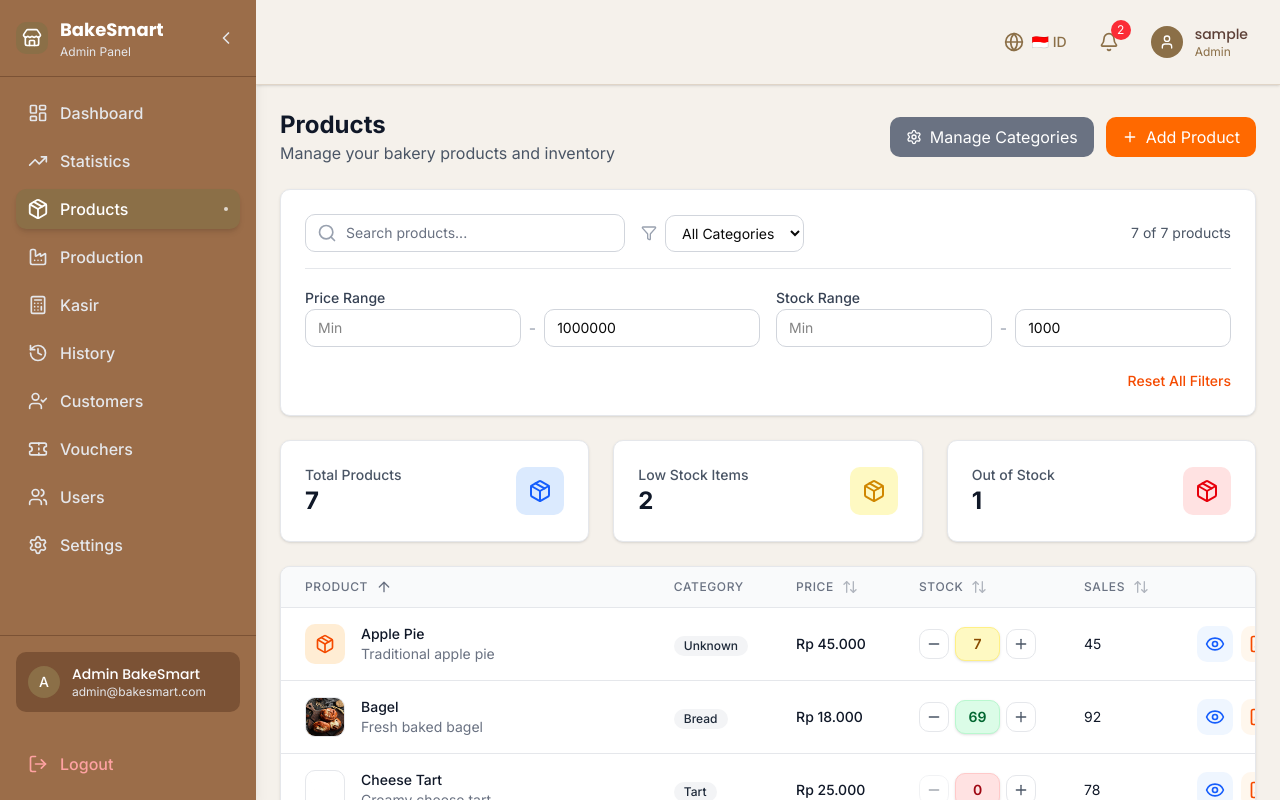
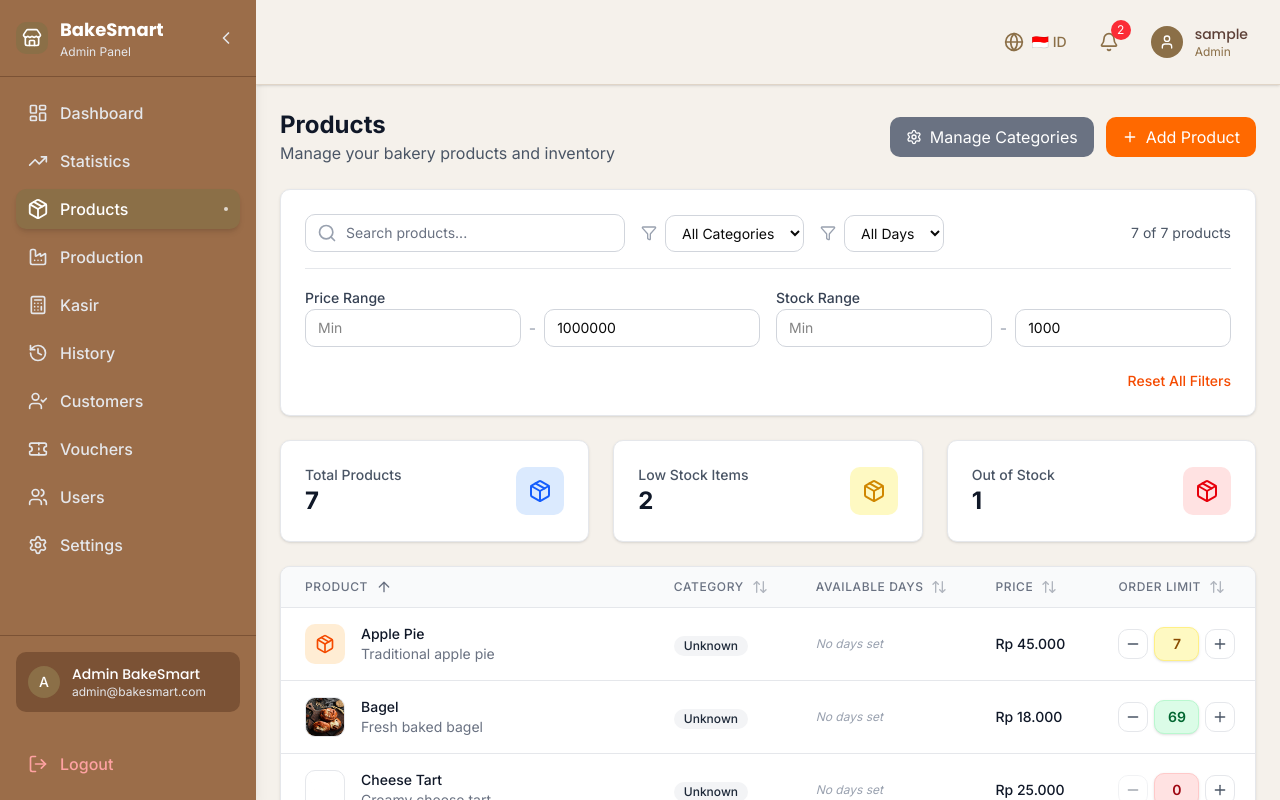
Before and after one commit to Hibah-MBKM-1537-BakeSmart/Hibah-MBKM-Bakesmart-Frontend, a Next.js app: page /admin/products in a window 1280 px wide. Built offline with nearby package versions, Linux system fonts and the light colour scheme; data requests are answered from the project's data file; sample sign-in values are in the browser's storage.

Commit message:
ubah products pakai kosep baru pak joris

```diff
--- a/app/admin/products/page.tsx
+++ b/app/admin/products/page.tsx
@@ -29,7 +29,8 @@ import { useProducts, Product } from '@/app/contexts/ProductsContext';
 export default function ProductsPage() {
   const [searchTerm, setSearchTerm] = useState('');
   const [selectedCategory, setSelectedCategory] = useState('all');
-  const [sortField, setSortField] = useState<'nama' | 'harga' | 'stok' | 'sales'>('nama');
+  const [selectedDay, setSelectedDay] = useState('all');
+  const [sortField, setSortField] = useState<'nama' | 'category' | 'day' | 'harga' | 'stok' | 'sales'>('nama');
   const [sortDirection, setSortDirection] = useState<'asc' | 'desc'>('asc');
   const [priceRange, setPriceRange] = useState<{ min: number; max: number }>({ min: 0, max: 1000000 });
   const [stockRange, setStockRange] = useState<{ min: number; max: number }>({ min: 0, max: 1000 });
@@ -50,14 +51,42 @@ export default function ProductsPage() {
     const jenisSet = new Set<string>();
     products.forEach(product => {
       product.jenis?.forEach(j => {
-        if (j.nama_id) jenisSet.add(j.nama_id);
+        // Use nama_en for consistency (English names shown in table)
+        const jenisNama = j.nama_en || j.nama_id || j.nama;
+        if (jenisNama) jenisSet.add(jenisNama);
       });
     });
     return Array.from(jenisSet).sort();
   }, [products]);
 
+  // Extract unique days from backend products
+  const uniqueDays = React.useMemo(() => {
+    // Define day order (Monday to Sunday)
+    const dayOrder = ['Monday', 'Tuesday', 'Wednesday', 'Thursday', 'Friday', 'Saturday', 'Sunday'];
+    const daysSet = new Set<string>();
+
+    products.forEach(product => {
+      product.hari?.forEach(h => {
+        // Use nama_en for consistency (English names shown in table)
+        const dayNama = h.nama_en || h.nama_id || h.nama;
+        if (dayNama) daysSet.add(dayNama);
+      });
+    });
+
+    // Sort days according to week order instead of alphabetically
+    return Array.from(daysSet).sort((a, b) => {
+      const indexA = dayOrder.indexOf(a);
+      const indexB = dayOrder.indexOf(b);
+      // If day not found in dayOrder, put it at the end
+      if (indexA === -1) return 1;
+      if (indexB === -1) return -1;
+      return indexA - indexB;
+    });
+  }, [products]);
+
   // Combine 'all' with actual jenis from backend
   const categoryOptions = ['all', ...uniqueJenis];
+  const dayOptions = ['all', ...uniqueDays];
 
   // Sort and filter products
   const filteredProducts = products
@@ -68,9 +97,19 @@ export default function ProductsPage() {
       // Search filter
       const matchesSearch = product.nama.toLowerCase().includes(searchTerm.toLowerCase());
 
-      // Category filter - check all jenis for match
+      // Category filter - check all jenis for match using nama_en field
       const matchesCategory = selectedCategory === 'all' ||
-        product.jenis?.some(j => j.nama_id === selectedCategory) || false;
+        product.jenis?.some(j => {
+          const jenisNama = j.nama_en || j.nama_id || j.nama;
+          return jenisNama === selectedCategory;
+        }) || false;
+
+      // Day filter - check all hari for match using nama_en field
+      const matchesDay = selectedDay === 'all' ||
+        product.hari?.some(h => {
+          const dayNama = h.nama_en || h.nama_id || h.nama;
+          return dayNama === selectedDay;
+        }) || false;
 
       // Price range filter
       const matchesPrice = product.harga >= priceRange.min && product.harga <= priceRange.max;
@@ -78,7 +117,7 @@ export default function ProductsPage() {
       // Stock range filter
       const matchesStock = (product.stok ?? 0) >= stockRange.min && (product.stok ?? 0) <= stockRange.max;
 
-      return matchesSearch && matchesCategory && matchesPrice && matchesStock;
+      return matchesSearch && matchesCategory && matchesDay && matchesPrice && matchesStock;
     })
     .sort((a, b) => {
       let comparison = 0;
@@ -86,6 +125,24 @@ export default function ProductsPage() {
       switch (sortField) {
         case 'nama':
           comparison = a.nama.localeCompare(b.nama);
+          break;
+        case 'category':
+          const categoryA = a.jenis?.[0]?.nama_en || a.jenis?.[0]?.nama_id || '';
+          const categoryB = b.jenis?.[0]?.nama_en || b.jenis?.[0]?.nama_id || '';
+          comparison = categoryA.localeCompare(categoryB);
+          break;
+        case 'day':
+          const dayA = a.hari?.[0]?.nama_en || a.hari?.[0]?.nama_id || '';
+          const dayB = b.hari?.[0]?.nama_en || b.hari?.[0]?.nama_id || '';
+          // Use day order for proper week sorting
+          const dayOrder = ['Monday', 'Tuesday', 'Wednesday', 'Thursday', 'Friday', 'Saturday', 'Sunday'];
+          const indexA = dayOrder.indexOf(dayA);
+          const indexB = dayOrder.indexOf(dayB);
+          if (indexA !== -1 && indexB !== -1) {
+            comparison = indexA - indexB;
+          } else {
+            comparison = dayA.localeCompare(dayB);
+          }
           break;
         case 'harga':
           comparison = a.harga - b.harga;
@@ -104,7 +161,7 @@ export default function ProductsPage() {
     });
 
   // Toggle sort
-  const handleSort = (field: 'nama' | 'harga' | 'stok' | 'sales') => {
+  const handleSort = (field: 'nama' | 'category' | 'day' | 'harga' | 'stok' | 'sales') => {
     if (sortField === field) {
       setSortDirection(sortDirection === 'asc' ? 'desc' : 'asc');
     } else {
@@ -114,7 +171,7 @@ export default function ProductsPage() {
   };
 
   // Get sort icon
-  const getSortIcon = (field: 'nama' | 'harga' | 'stok' | 'sales') => {
+  const getSortIcon = (field: 'nama' | 'category' | 'day' | 'harga' | 'stok' | 'sales') => {
     if (sortField !== field) {
       return <ArrowUpDown className="w-4 h-4 ml-1 opacity-50" />;
     }
@@ -375,6 +432,22 @@ export default function ProductsPage() {
                   ))}
                 </select>
               </div>
+
+              {/* Available Days Filter */}
+              <div className="flex items-center space-x-2">
+                <Filter className="w-4 h-4 text-gray-400 flex-shrink-0" />
+                <select
+                  value={selectedDay}
+                  onChange={(e) => setSelectedDay(e.target.value)}
+                  className="border border-gray-300 rounded-lg px-3 py-2 focus:outline-none focus:ring-1 focus:ring-orange-500 focus:border-orange-500 text-sm w-full sm:w-auto"
+                >
+                  {dayOptions.map(day => (
+                    <option key={day} value={day}>
+                      {day === 'all' ? 'All Days' : day}
+                    </option>
+                  ))}
+                </select>
+              </div>
             </div>
 
             <div className="text-sm text-gray-600 text-center lg:text-right">
@@ -435,6 +508,7 @@ export default function ProductsPage() {
               onClick={() => {
                 setSearchTerm('');
                 setSelectedCategory('all');
+                setSelectedDay('all');
                 setPriceRange({ min: 0, max: 1000000 });
                 setStockRange({ min: 0, max: 1000 });
                 setSortField('nama');
@@ -497,7 +571,7 @@ export default function ProductsPage() {
           <table className="min-w-full divide-y divide-gray-200 w-full">
             <thead className="bg-gray-50">
               <tr>
-                <th className="px-3 lg:px-6 py-3 text-left whitespace-nowrap">
+                <th className="px-3 lg:px-6 py-3 text-left whitespace-nowrap w-[280px]">
                   <button
                     onClick={() => handleSort('nama')}
                     className="flex items-center space-x-1 text-xs font-medium text-gray-500 uppercase tracking-wider hover:text-gray-700"
@@ -506,10 +580,25 @@ export default function ProductsPage() {
                     {getSortIcon('nama')}
                   </button>
                 </th>
-                <th className="px-3 lg:px-6 py-3 text-left text-xs font-medium text-gray-500 uppercase tracking-wider whitespace-nowrap">
-                  Category
+                <th className="px-3 lg:px-6 py-3 text-left whitespace-nowrap w-[140px]">
+                  <button
+                    onClick={() => handleSort('category')}
+                    className="flex items-center space-x-1 text-xs font-medium text-gray-500 uppercase tracking-wider hover:text-gray-700"
+                  >
+                    <span>Category</span>
+                    {getSortIcon('category')}
+                  </button>
                 </th>
-                <th className="px-3 lg:px-6 py-3 text-left whitespace-nowrap">
+                <th className="px-3 lg:px-6 py-3 text-left whitespace-nowrap w-[180px]">
+                  <button
+                    onClick={() => handleSort('day')}
+                    className="flex items-center space-x-1 text-xs font-medium text-gray-500 uppercase tracking-wider hover:text-gray-700"
+                  >
+                    <span>Available Days</span>
+                    {getSortIcon('day')}
+                  </button>
+                </th>
+                <th className="px-3 lg:px-6 py-3 text-left whitespace-nowrap w-[130px]">
                   <button
                     onClick={() => handleSort('harga')}
                     className="flex items-center space-x-1 text-xs font-medium text-gray-500 uppercase tracking-wider hover:text-gray-700"
@@ -518,16 +607,16 @@ export default function ProductsPage() {
                     {getSortIcon('harga')}
                   </button>
                 </th>
-                <th className="px-3 lg:px-6 py-3 text-left whitespace-nowrap">
+                <th className="px-3 lg:px-6 py-3 text-left whitespace-nowrap w-[180px]">
                   <button
                     onClick={() => handleSort('stok')}
                     className="flex items-center space-x-1 text-xs font-medium text-gray-500 uppercase tracking-wider hover:text-gray-700"
                   >
-                    <span>Stock</span>
+                    <span>Order Limit</span>
                     {getSortIcon('stok')}
                   </button>
                 </th>
-                <th className="px-3 lg:px-6 py-3 text-left whitespace-nowrap">
+                <th className="px-3 lg:px-6 py-3 text-left whitespace-nowrap w-[100px]">
                   <button
                     onClick={() => handleSort('sales')}
                     className="flex items-center space-x-1 text-xs font-medium text-gray-500 uppercase tracking-wider hover:text-gray-700"
@@ -536,7 +625,7 @@ export default function ProductsPage() {
                     {getSortIcon('sales')}
                   </button>
                 </th>
-                <th className="px-3 lg:px-6 py-3 text-right text-xs font-medium text-gray-500 uppercase tracking-wider whitespace-nowrap">
+                <th className="px-3 lg:px-6 py-3 text-right text-xs font-medium text-gray-500 uppercase tracking-wider whitespace-nowrap w-[140px]">
                   Actions
                 </th>
               </tr>
@@ -544,8 +633,8 @@ export default function ProductsPage() {
             <tbody className="bg-white divide-y divide-gray-200">
               {filteredProducts.map((product) => (
                 <tr key={product.id} className="hover:bg-gray-50">
-                  <td className="px-3 lg:px-6 py-4">
-                    <div className="flex items-center min-w-[200px]">
+                  <td className="px-3 lg:px-6 py-4 w-[280px]">
+                    <div className="flex items-center">
                       <div className="w-10 h-10 rounded-lg mr-3 lg:mr-4 flex-shrink-0 relative">
                         {product.gambars && product.gambars.length > 0 ? (
                           <>
@@ -586,15 +675,31 @@ export default function ProductsPage() {
                       </div>
                     </div>
                   </td>
-                  <td className="px-3 lg:px-6 py-4 whitespace-nowrap">
+                  <td className="px-3 lg:px-6 py-4 whitespace-nowrap w-[140px]">
                     <span className="inline-flex items-center px-2 lg:px-2.5 py-0.5 rounded-full text-xs font-medium bg-gray-100 text-gray-800">
-                      {product.jenis?.[0]?.nama || 'Unknown'}
+                      {product.jenis?.[0]?.nama_en || product.jenis?.[0]?.nama_id || 'Unknown'}
                     </span>
                   </td>
-                  <td className="px-3 lg:px-6 py-4 whitespace-nowrap text-xs lg:text-sm font-medium text-gray-900">
+                  <td className="px-3 lg:px-6 py-4 w-[180px]">
+                    <div className="flex flex-wrap gap-1">
+                      {product.hari && product.hari.length > 0 ? (
+                        product.hari.map((day) => (
+                          <span
+                            key={day.id}
+                            className="inline-flex items-center px-2 py-0.5 rounded text-xs font-medium bg-blue-100 text-blue-800"
+                          >
+                            {day.nama_id || day.nama}
+                          </span>
+                        ))
+                      ) : (
+                        <span className="text-xs text-gray-400 italic">No days set</span>
+                      )}
+                    </div>
+                  </td>
+                  <td className="px-3 lg:px-6 py-4 whitespace-nowrap text-xs lg:text-sm font-medium text-gray-900 w-[130px]">
                     {product.harga ? formatPrice(product.harga) : 'Rp 0'}
                   </td>
-                  <td className="px-3 lg:px-6 py-4 whitespace-nowrap text-sm text-gray-900">
+                  <td className="px-3 lg:px-6 py-4 whitespace-nowrap text-sm text-gray-900 w-[180px]">
                     {editingStockId === product.id ? (
                       <div className="flex items-center gap-2">
                         <input
@@ -697,10 +802,10 @@ export default function ProductsPage() {
                       </div>
                     )}
                   </td>
-                  <td className="px-3 lg:px-6 py-4 whitespace-nowrap text-xs lg:text-sm text-gray-900">
+                  <td className="px-3 lg:px-6 py-4 whitespace-nowrap text-xs lg:text-sm text-gray-900 w-[100px]">
                     {product.sales ?? 0}
                   </td>
-                  <td className="px-3 lg:px-6 py-4 whitespace-nowrap text-right text-sm font-medium">
+                  <td className="px-3 lg:px-6 py-4 whitespace-nowrap text-right text-sm font-medium w-[140px]">
                     <div className="flex items-center justify-end gap-2">
                       <button
                         onClick={() => handleViewProduct(product.id)}
```
Also changed, not shown: 1 other file (tests, documents, lock files or other folders).
